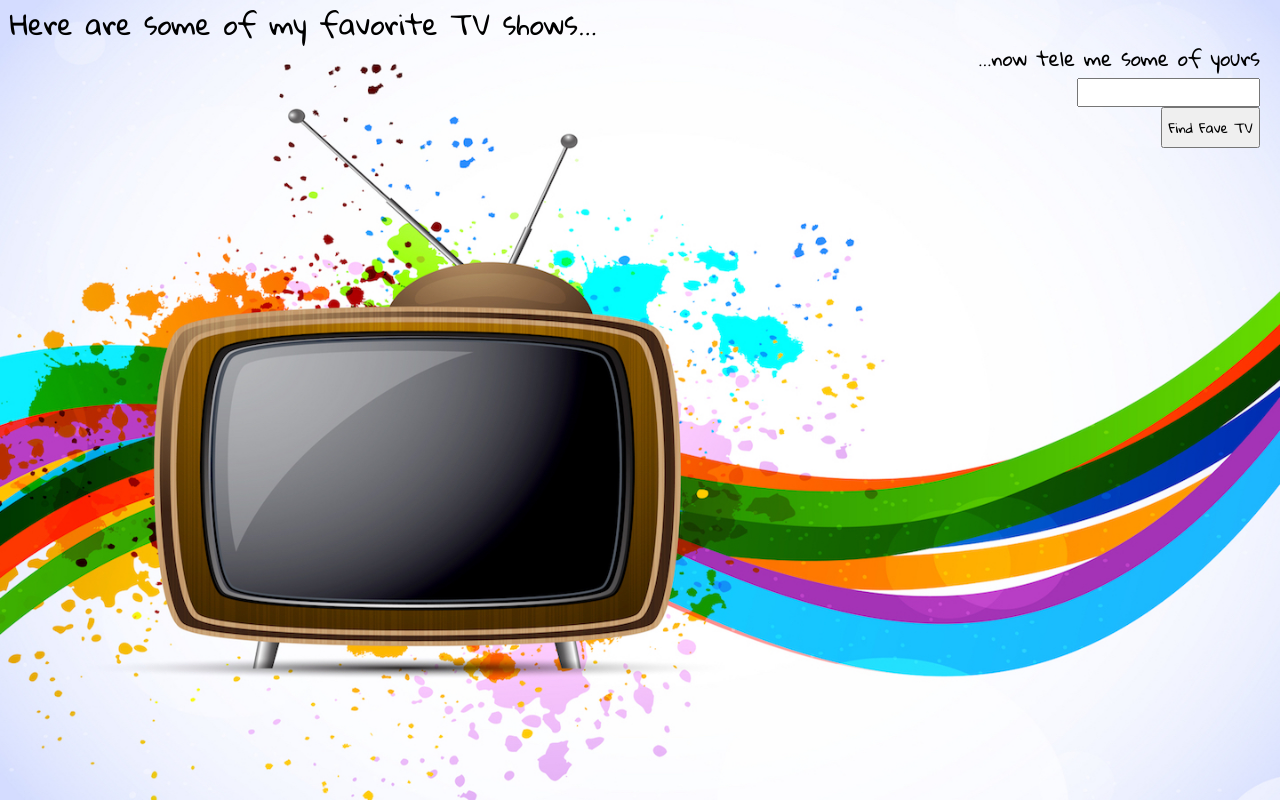
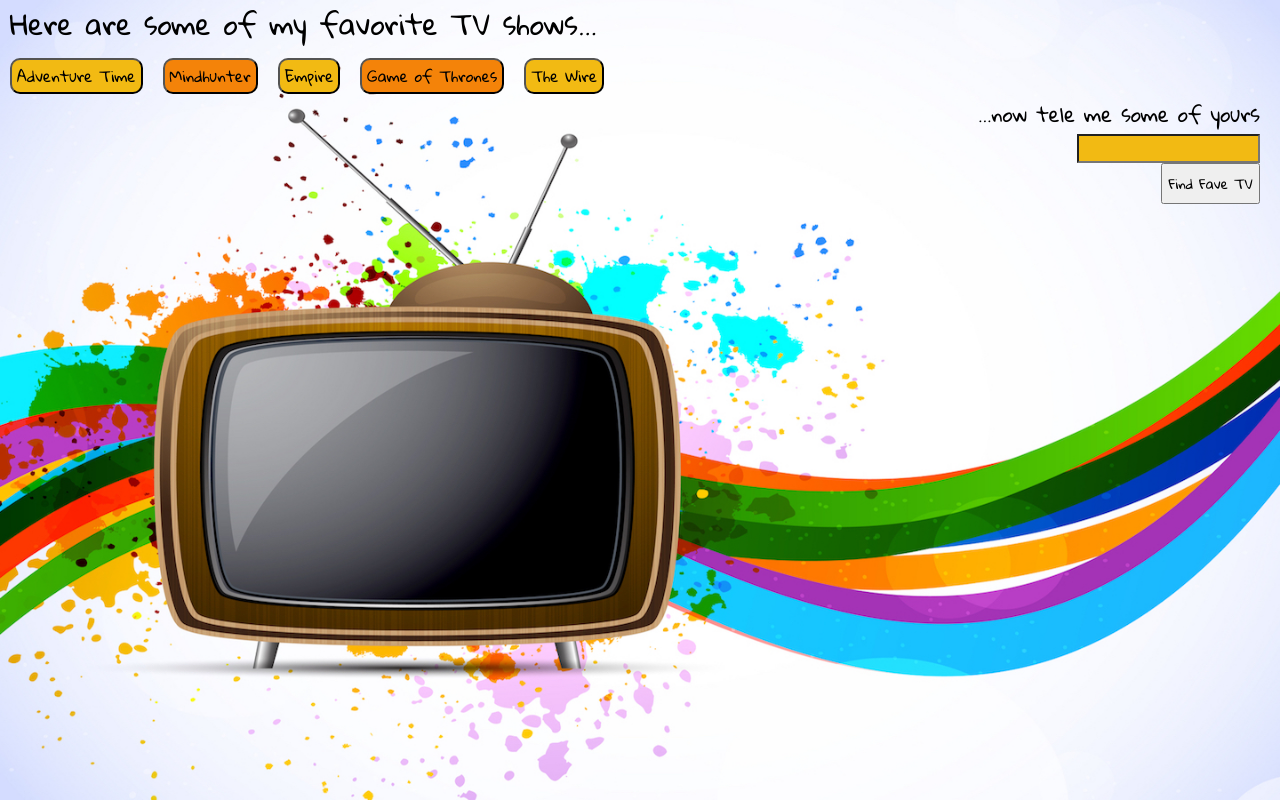
Before and after one commit to KimmyBeee/TeleMeYourFaves, a plain HTML site: page TeleMe.html in a window 1280 px wide. Drawn offline with nearby package versions, Linux system fonts and the light colour scheme.

Commit message:
TV shows as buttons with assigned data-value 'name'

```diff
--- a/TeleMe.html
+++ b/TeleMe.html
@@ -20,23 +20,24 @@
 	<div id="title">
 		<h1>Here are some of my favorite TV shows...</h1>
 	</div>
-<!-- Div for buttons -->
-	<div id="buttons"></div>
-<!-- Div for user input -->
+<!-- Buttons show up here -->
+	<div id="tvshow-buttons"></div>
+<!-- User inputs TV show to be turned into buttons -->
 	<div id="input-field">
 <!-- User Input Field -->
 		<form id="tvshow-form">
       		<label for="tvshow-input">...now tele me some of yours</label><br>
       		<input type="text" id="tvshow-input"><br>
-<!-- Set up submit button to trigger Ajax call -->
+<!-- Set up submit button to turn user input into new TV show buttons -->
       		<input id="find-tvshow" type="submit" class="submit-button" value="Find Fave TV">
 	</div>
 <!-- Div where gif stills will show, ready to be viewed -->
 	<div id="gif-theatre"></div>
-<!-- External Javascript Link -->
-<script type="text/javascript" href="javascript/app.js"></script>
+
 <!-- Link for JQuery -->
 <script type="text/javascript" src="https://cdnjs.cloudflare.com/ajax/libs/jquery/3.1.0/jquery.min.js"></script>
+<!-- External Javascript Link -->
+<script src="javascript/app.js"></script>
 </body>
 
 </html>
--- a/css/style.css
+++ b/css/style.css
@@ -1,4 +1,4 @@
-body {
+body 	{
 	max-width: 100%;
 	max-height: 100%;
 	background-size: cover;
@@ -6,13 +6,30 @@ body {
 	background-image: url(../assets/tvBackground.jpg);
 }
 
-#title 	{
+#title	{
 	font-size: 28px;
 	font-family: 'Gloria Hallelujah', cursive;
 	padding: 10px;
 }
 
-#tvshow-form 	{
+.tvshow	{
+	padding-left: 5px;
+	padding-right: 5px;
+	margin: 10px;
+	font-family: 'Gloria Hallelujah', cursive;
+	font-size: 15px;
+	border-radius: 10px;
+}
+
+.tvshow:nth-child(odd) 	{
+    background-color: #f2ba13;
+}
+
+.tvshow:nth-child(even) {
+	background-color: #f48309;
+}
+
+#tvshow-form	{
 	font-size: 20px;
 	font-family: 'Gloria Hallelujah', cursive;
 	text-align: right;
@@ -23,9 +40,11 @@ body {
 	width: 175px;
 	height: 23px;
 	margin-top: 10px;
+	background-color: #f2ba13;
 }
 
-input[type=submit] {
+#find-tvshow,
+.submit-button	{
     font-family: 'Gloria Hallelujah', cursive;
     padding: 5px;
 }
--- a/javascript/app.js
+++ b/javascript/app.js
@@ -1,4 +1,35 @@
-//First set of buttons of my fave TV
-var tvShows =["Adventure Time", "Mindhunter", "Game of Thrones", "The Wire", "Empire"];
+//Array for first set of buttons of my fave TV
+var tvShows =["Adventure Time", "Mindhunter", "Empire", "Game of Thrones", "The Wire"];
 
-function
+function makeButtons()	{
+//Dump made buttons out of the div to avoid repeat buttons when called upon
+	$("#tvshow-buttons").empty();
+
+//Loop through the array of tv shows
+	for (var i = 0; i < tvShows.length; i++)	{
+//Create a button
+		var newButton = $("<button>");
+//Add a class
+		newButton.addClass("tvshow");
+//Add a data-value "name" with index number of where it is in the array
+		newButton.attr("data-name", tvShows[i]);
+//Grabbing the value of "name" for the tvshow and using that value for the text on the button
+		newButton.text(tvShows[i]);
+//Add the named button to html
+		$("#tvshow-buttons").append(newButton);
+	}
+}
+
+//Make the buttons functional with a click function
+$("#find-tvshow").on("click", function(event)	{
+
+	event.preventDefault();
+
+	var tvShow = $("#tvshow-input").val().trim();
+
+	makeButtons();
+
+	var queryURL
+});
+
+makeButtons();
```
Also changed, not shown: 1 other file.
